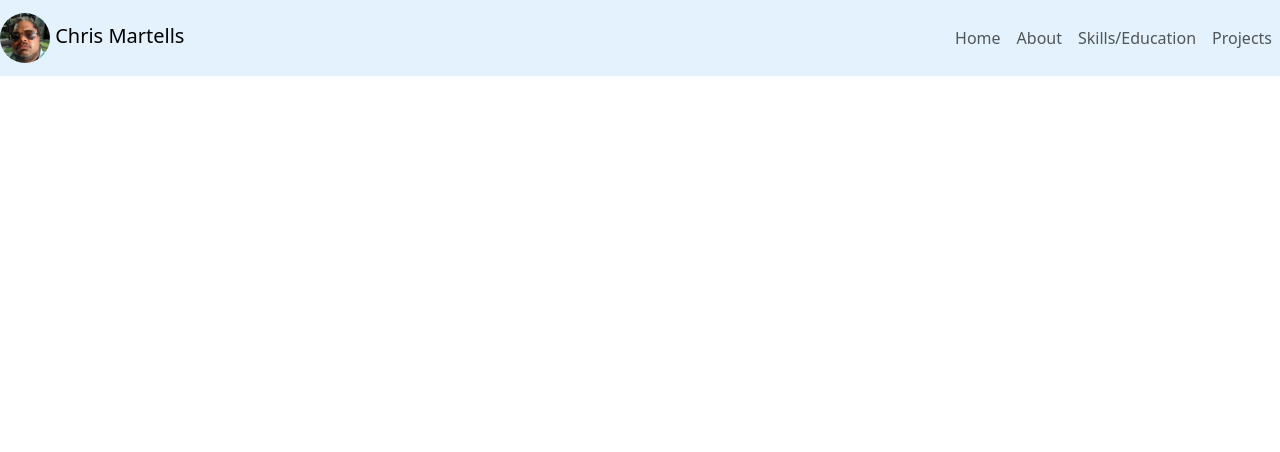
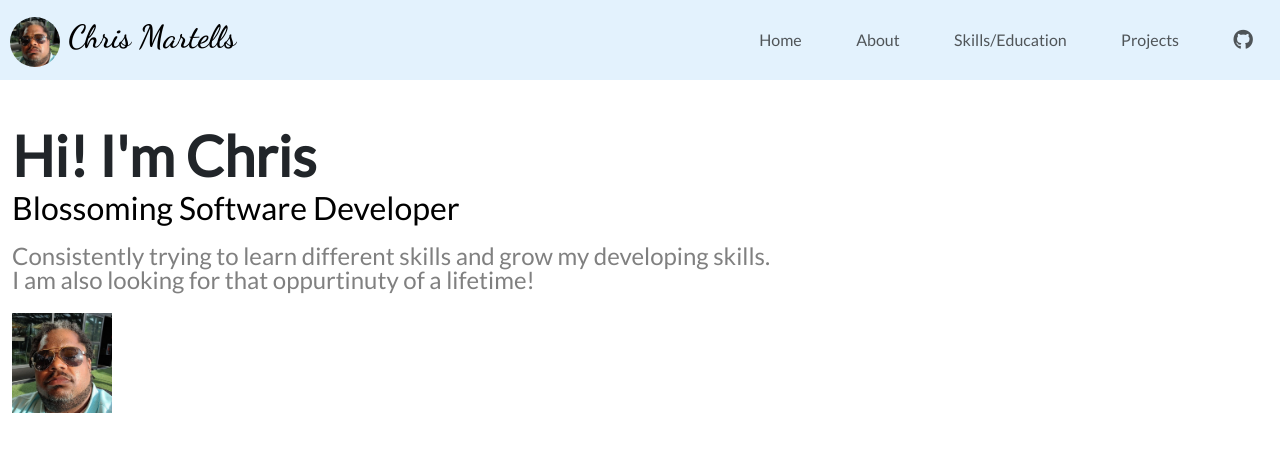
Before and after one commit to cmartells1/Portfolio-Website, a Flask app: page / in a window 1280 px wide. Shown: the top 452 px of the page. Run offline with Flask 3, Linux system fonts and the light colour scheme; some libraries are stand-ins or nearby versions.

Commit message:
beginning of nav bar and intro styling

```diff
--- /dev/null
+++ b/static/css/styles.css
@@ -0,0 +1,43 @@
+body {
+  font-family: 'Lato', sans-serif;
+}
+
+h1 {
+  font-size: 3.5rem;
+  line-height: 1;
+  font-weight: 900;
+}
+
+h2 {
+  font-weight: 400;
+  line-height: 1;
+  color: black;
+}
+
+h4 {
+  font-weight: 400;
+  line-height: 1;
+  padding: 1% 0%;
+  color: gray;
+}
+
+.navbar {
+  margin-bottom: 3rem;
+}
+
+.navbar-brand {
+  font-family: 'Dancing Script', cursive;
+  font-weight: 700;
+  font-size: 2rem;
+  margin-left: 10px;
+}
+
+.nav-item {
+  margin: 0 1.2rem;
+}
+
+.pro-image {
+  width: 100px;
+  height: 100px;
+  display: inline;
+}
--- a/templates/header.html
+++ b/templates/header.html
@@ -1,16 +1,22 @@
 <!doctype html>
 <html lang="en">
+
 <head>
     <meta charset="UTF-8">
     <meta name="viewport"
         content="width=device-width, user-scalable=no, initial-scale=1.0, maximum-scale=1.0, minimum-scale=1.0">
     <title>Chris' Page</title>
-    <link href="https://cdn.jsdelivr.net/npm/bootstrap@5.3.2/dist/css/bootstrap.min.css" rel="stylesheet" integrity="sha384-T3c6CoIi6uLrA9TneNEoa7RxnatzjcDSCmG1MXxSR1GAsXEV/Dwwykc2MPK8M2HN" crossorigin="anonymous">
+    <link rel="preconnect" href="https://fonts.googleapis.com">
+    <link rel="preconnect" href="https://fonts.gstatic.com" crossorigin>
     <link
-            href="{{ url_for('static', filename='css/styles.css') }}"
-            rel="stylesheet"
-    />
+        href="https://fonts.googleapis.com/css2?family=Dancing+Script:wght@600&family=Lato:ital,wght@0,300;0,400;1,400&display=swap"
+        rel="stylesheet">
+    <link href="https://cdn.jsdelivr.net/npm/bootstrap@5.3.2/dist/css/bootstrap.min.css" rel="stylesheet"
+        integrity="sha384-T3c6CoIi6uLrA9TneNEoa7RxnatzjcDSCmG1MXxSR1GAsXEV/Dwwykc2MPK8M2HN" crossorigin="anonymous">
+    <link href="{{ url_for('static', filename='css/styles.css') }}" rel="stylesheet" />
+    <script src="https://kit.fontawesome.com/ec327fef07.js" crossorigin="anonymous"></script>
 </head>
+
 <body>
     <nav class="navbar navbar-expand-lg navbar-light" style="background-color: #e3f2fd;">
         <a href="#" class="navbar-brand">
@@ -35,6 +41,10 @@
                 <li class="nav-item">
                     <a href="" class="nav-link">Projects</a>
                 </li>
+                <li class="nav-item">
+                    <a class="nav-link" href="https://github.com/cmartells1"><i
+                            class="fa-brands fa-github fa-lg"></i></a>
+                </li>
             </ul>
         </div>
     </nav>
--- a/templates/index.html
+++ b/templates/index.html
@@ -1,5 +1,21 @@
 {% include "header.html" %}
 
+<section id="intro">
+    <div class="container-fluid">
+        <div class="row">
+            <div class="col-6-lg">
+                <h1>Hi! I'm Chris</h1>
+                <h2>Blossoming Software Developer</h2>
+                <h4>Consistently trying to learn different skills and grow my developing skills.<br />
+                    I am also looking for that oppurtinuty of a lifetime!</h4>
+            </div>
+            <div class="col-6-lg">
+                <img src="../static/assets/chris_pro_pic.jpg" alt="Chris's Profile Picture"
+                    class="img-responsive pro-image">
+            </div>
+        </div>
+    </div>
+</section>
 
 
 
```
Lines whose indentation alone changed are shown as unchanged.
